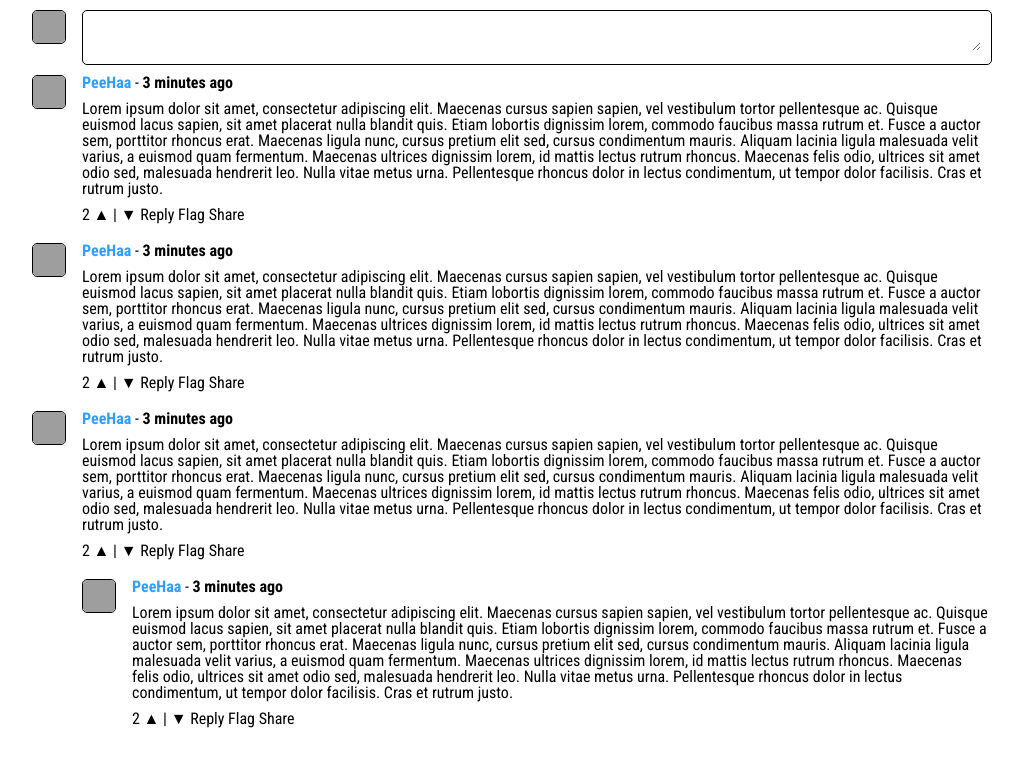
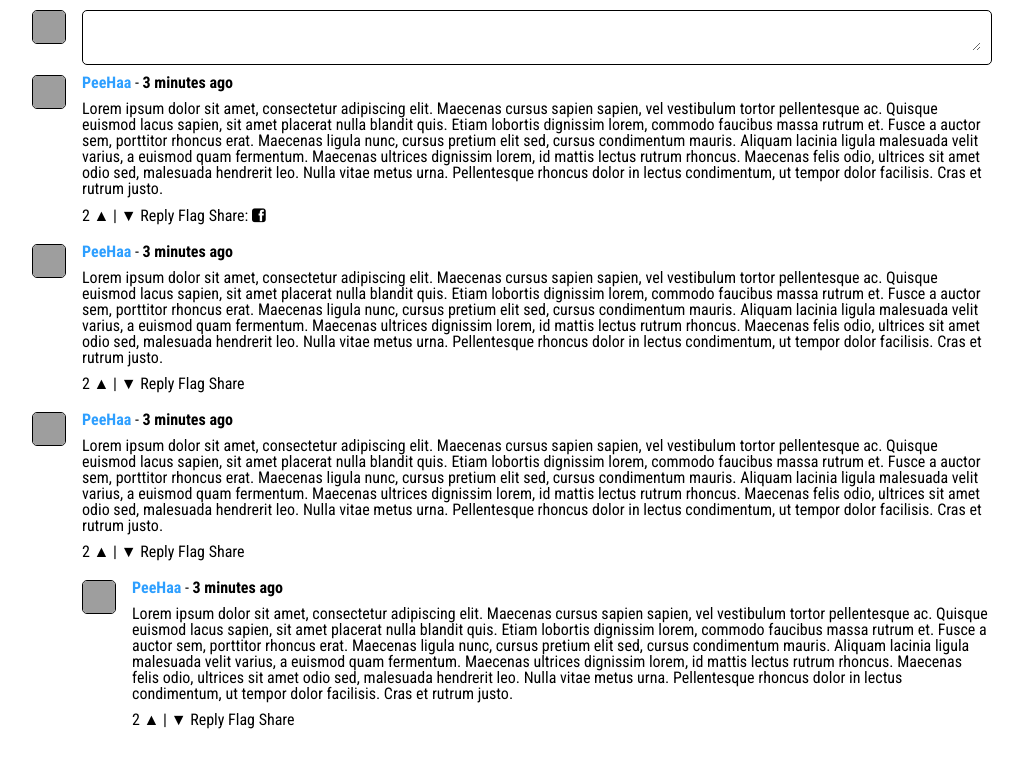
Before and after one commit to Commentar/Commentar, a PHP site: page /themes/commentar/page.phtml in a window 1280 px wide. Shown: the top 768 px of the page, without its empty margins (128-1151 px from the left). Run offline with PHP 8.4, Linux system fonts and the light colour scheme; grey boxes are pictures that could not be loaded.

Commit message:
Added facebook share icon to the default theme

```diff
--- a/themes/commentar/page.phtml
+++ b/themes/commentar/page.phtml
@@ -41,7 +41,7 @@
                                 <li>▼</li>
                                 <li>Reply</li>
                                 <li>Flag</li>
-                                <li>Share</li>
+                                <li>Share: <i class="icon-facebook-sign"></i></li>
                             </ul>
                         </footer>
                     </article>
```
